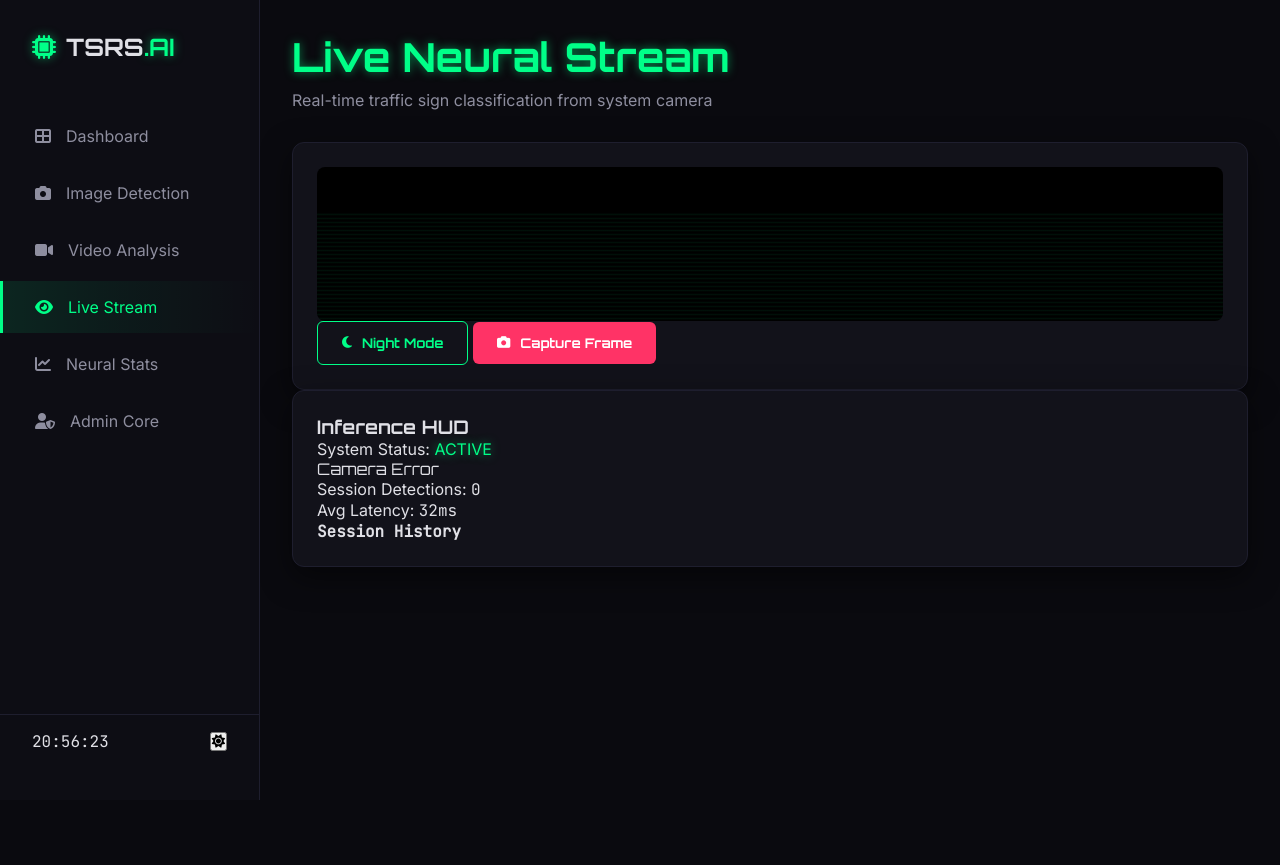
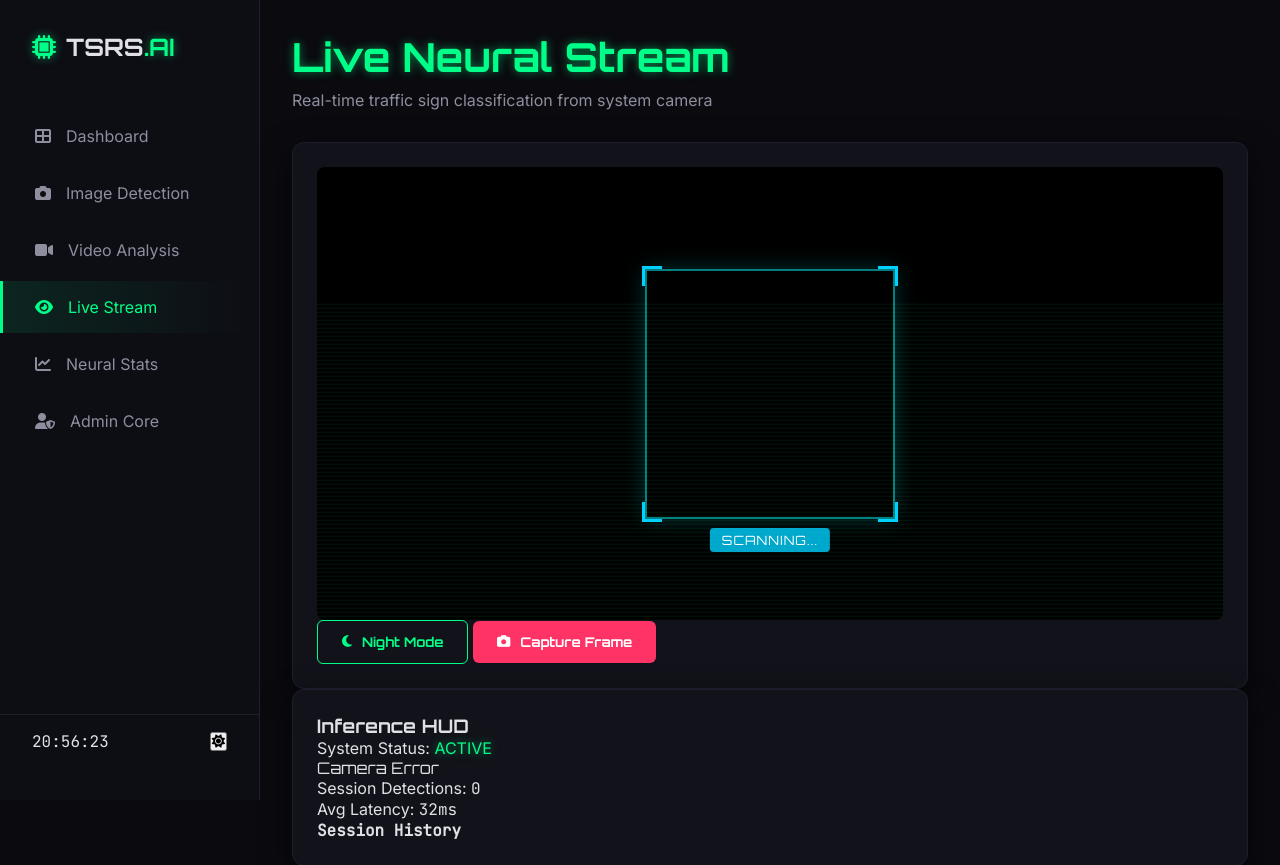
Before and after one commit to Amit123103/Traffic-Sign-AI, a Flask app: page /webcam in a window 1280 px wide. Shown: the top 865 px of the page. Before the commit the page ends 800 px from the top, so only its background shows below. Run offline with Flask 3, Linux system fonts and the light colour scheme.

Commit message:
UI: Add high-tech AI HUD and real-time focus box for perfect webcam analysis

```diff
--- a/static/css/style.css
+++ b/static/css/style.css
@@ -233,7 +233,7 @@ body {
 
 @keyframes progress { 0% { stroke-dasharray: 0 100; } }
 
-/* --- Webcam Feed --- */
+/* --- Webcam Feed & Neural Overlay --- */
 .video-container {
     position: relative;
     width: 100%;
@@ -242,7 +242,60 @@ body {
     background: #000;
 }
 
-.video-container img { width: 100%; display: block; }
+#webcam-video {
+    width: 100%;
+    display: block;
+    transform: scaleX(-1); /* Mirror mode for natural movement */
+}
+
+#neural-overlay {
+    position: absolute;
+    top: 0;
+    left: 0;
+    width: 100%;
+    height: 100%;
+    display: flex;
+    align-items: center;
+    justify-content: center;
+    pointer-events: none;
+    z-index: 10;
+}
+
+.focus-box {
+    width: 250px;
+    height: 250px;
+    border: 2px solid rgba(0, 255, 255, 0.5);
+    position: relative;
+    box-shadow: 0 0 20px rgba(0, 255, 255, 0.2);
+    transition: all 0.3s ease;
+}
+
+.focus-corner {
+    position: absolute;
+    width: 20px;
+    height: 20px;
+    border: 3px solid #00D1FF;
+}
+
+.focus-corner.top-left { top: -5px; left: -5px; border-right: none; border-bottom: none; }
+.focus-corner.top-right { top: -5px; right: -5px; border-left: none; border-bottom: none; }
+.focus-corner.bottom-left { bottom: -5px; left: -5px; border-right: none; border-top: none; }
+.focus-corner.bottom-right { bottom: -5px; right: -5px; border-left: none; border-top: none; }
+
+.focus-label {
+    position: absolute;
+    bottom: -35px;
+    left: 50%;
+    transform: translateX(-50%);
+    background: rgba(0, 209, 255, 0.8);
+    color: white;
+    padding: 4px 12px;
+    font-size: 0.8rem;
+    white-space: nowrap;
+    border-radius: 4px;
+    letter-spacing: 1px;
+    transition: all 0.3s ease;
+}
 
 .scanline {
     position: absolute;
--- a/static/js/app.js
+++ b/static/js/app.js
@@ -234,9 +234,14 @@ function initWebcam() {
     function updateHUD(pred) {
         if (!signNameEl) return;
 
+        const focusBox = document.querySelector('.focus-box');
+        const focusLabel = document.querySelector('.focus-label');
+
         if (pred.class_id === -1) {
             signNameEl.textContent = "Scanning...";
             gaugeBar.style.width = '0%';
+            if (focusBox) focusBox.style.borderColor = 'rgba(0, 255, 255, 0.5)';
+            if (focusLabel) focusLabel.textContent = "SCANNING...";
             return;
         }
 
@@ -245,8 +250,14 @@ function initWebcam() {
         gaugeBar.style.width = `${conf}%`;
         gaugeBar.style.backgroundColor = pred.color;
 
+        // Update Focus Box
+        if (focusBox) focusBox.style.borderColor = pred.color;
+        if (focusLabel) {
+            focusLabel.textContent = `${pred.class_name} (${conf}%)`;
+            focusLabel.style.backgroundColor = pred.color;
+        }
+
         if (pred.confidence > 0.8) {
-            // Add to session history if new
             addHistoryItem(pred);
         }
     }
--- a/templates/webcam.html
+++ b/templates/webcam.html
@@ -11,6 +11,18 @@
         <div class="video-container">
             <video id="webcam-video" autoplay playsinline alt="Webcam Feed"></video>
             <canvas id="webcam-canvas" class="hidden"></canvas>
+
+            <!-- Neural Overlay -->
+            <div id="neural-overlay">
+                <div class="focus-box">
+                    <div class="focus-corner top-left"></div>
+                    <div class="focus-corner top-right"></div>
+                    <div class="focus-corner bottom-left"></div>
+                    <div class="focus-corner bottom-right"></div>
+                    <div class="focus-label orbitron">SCANNING...</div>
+                </div>
+            </div>
+
             <div class="scanline"></div>
             <div class="overlay-corners">
                 <div class="corner top-left"></div>
```
